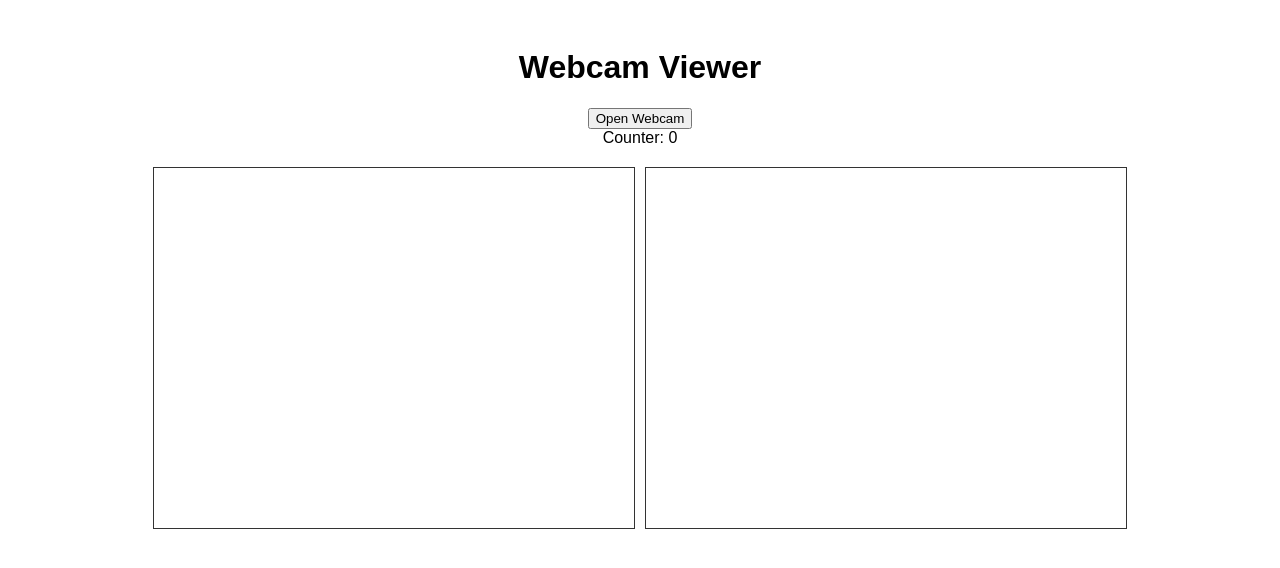
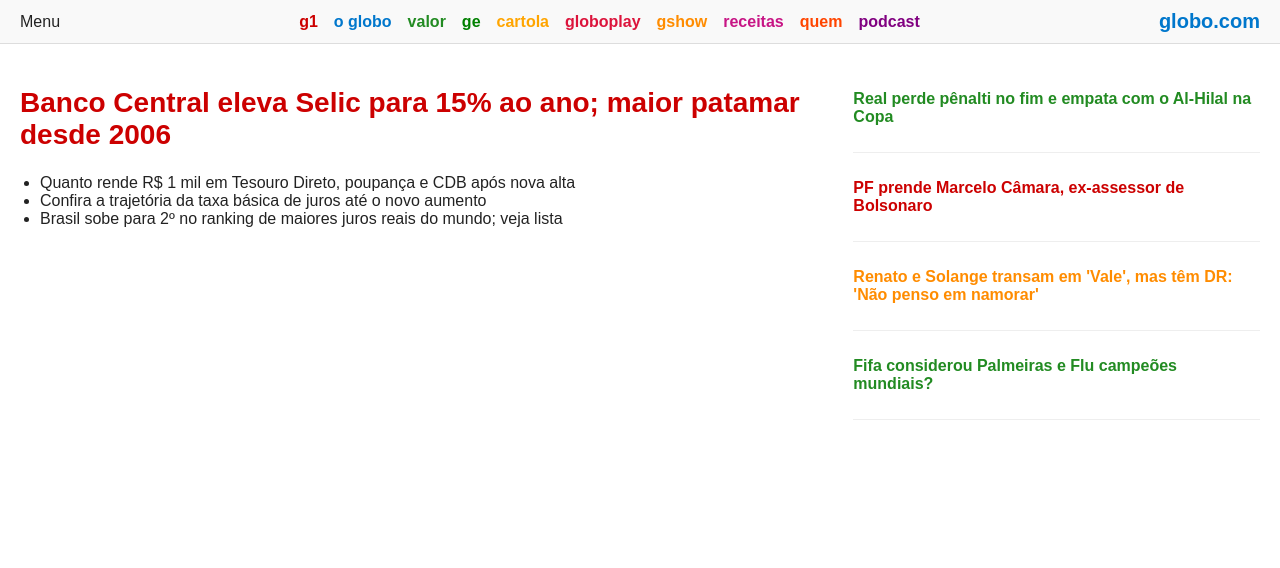
Before and after one commit to vinibf200888/TesteGPT, a plain HTML site: page index.html in a window 1280 px wide. Drawn offline with Linux system fonts and the light colour scheme.

Commit message:
Replace project with news portal

```diff
--- a/index.html
+++ b/index.html
@@ -1,22 +1,60 @@
 <!DOCTYPE html>
-<html lang="en">
+<html lang="pt-BR">
 <head>
-  <meta charset="UTF-8">
-  <meta name="viewport" content="width=device-width, initial-scale=1.0">
-  <title>Webcam Viewer</title>
-  <link rel="stylesheet" href="style.css">
+    <meta charset="UTF-8">
+    <meta name="viewport" content="width=device-width, initial-scale=1.0">
+    <title>Portal de Notícias</title>
+    <link rel="stylesheet" href="styles.css">
 </head>
 <body>
-  <h1>Webcam Viewer</h1>
-  <button id="start">Open Webcam</button>
-  <div id="counter">Counter: <span id="count">0</span></div>
-  <div id="viewer">
-    <video id="video" class="input_video" autoplay playsinline></video>
-    <canvas id="output" class="output_canvas" width="640" height="480"></canvas>
-  </div>
-  <script src="https://cdn.jsdelivr.net/npm/@mediapipe/hands/hands.js"></script>
-  <script src="https://cdn.jsdelivr.net/npm/@mediapipe/drawing_utils/drawing_utils.js"></script>
-  <script src="https://cdn.jsdelivr.net/npm/@mediapipe/camera_utils/camera_utils.js"></script>
-  <script src="script.js"></script>
+
+<header>
+    <div class="topbar">
+        <span id="menu-toggle">Menu</span>
+        <nav id="main-nav">
+            <a href="#">g1</a>
+            <a href="#">o globo</a>
+            <a href="#">valor</a>
+            <a href="#">ge</a>
+            <a href="#">cartola</a>
+            <a href="#">globoplay</a>
+            <a href="#">gshow</a>
+            <a href="#">receitas</a>
+            <a href="#">quem</a>
+            <a href="#">podcast</a>
+        </nav>
+        <div class="logo">globo.com</div>
+    </div>
+</header>
+
+<main class="content">
+
+    <section class="main-headline">
+        <h1>Banco Central eleva Selic para 15% ao ano; maior patamar desde 2006</h1>
+        <ul>
+            <li>Quanto rende R$ 1 mil em Tesouro Direto, poupança e CDB após nova alta</li>
+            <li>Confira a trajetória da taxa básica de juros até o novo aumento</li>
+            <li>Brasil sobe para 2º no ranking de maiores juros reais do mundo; veja lista</li>
+        </ul>
+    </section>
+
+    <section class="side-news">
+        <article class="green">
+            <p>Real perde pênalti no fim e empata com o Al-Hilal na Copa</p>
+        </article>
+        <article class="red">
+            <p>PF prende Marcelo Câmara, ex-assessor de Bolsonaro</p>
+        </article>
+        <article class="orange">
+            <p>Renato e Solange transam em 'Vale', mas têm DR: 'Não penso em namorar'</p>
+        </article>
+        <article class="green">
+            <p>Fifa considerou Palmeiras e Flu campeões mundiais?</p>
+        </article>
+    </section>
+
+</main>
+
+<script src="script.js"></script>
 </body>
 </html>
--- a/script.js
+++ b/script.js
@@ -1,85 +1,8 @@
-const button = document.getElementById('start');
-const video = document.getElementById('video');
-const canvasElement = document.getElementById('output');
-const canvasCtx = canvasElement.getContext('2d');
-const countElement = document.getElementById('count');
+const toggle = document.getElementById('menu-toggle');
+const nav = document.getElementById('main-nav');
 
-let count = 0;
-let indexPose = false;
-let indexLowered = false;
-
-button.addEventListener('click', async () => {
-  try {
-    const stream = await navigator.mediaDevices.getUserMedia({ video: true });
-    video.srcObject = stream;
-    await video.play();
-    startDetection();
-    button.disabled = true;
-  } catch (err) {
-    alert('Could not access webcam: ' + err.message);
-  }
-});
-
-function startDetection() {
-  const hands = new Hands({
-    locateFile: (file) => `https://cdn.jsdelivr.net/npm/@mediapipe/hands/${file}`
+if (toggle) {
+  toggle.addEventListener('click', () => {
+    nav.classList.toggle('open');
   });
-  hands.setOptions({
-    maxNumHands: 1,
-    modelComplexity: 1,
-    minDetectionConfidence: 0.7,
-    minTrackingConfidence: 0.5
-  });
-  hands.onResults(onResults);
-
-  const camera = new Camera(video, {
-    onFrame: async () => {
-      await hands.send({ image: video });
-    },
-    width: 640,
-    height: 480
-  });
-  camera.start();
 }
-
-function onResults(results) {
-  canvasCtx.save();
-  canvasCtx.clearRect(0, 0, canvasElement.width, canvasElement.height);
-  canvasCtx.drawImage(results.image, 0, 0, canvasElement.width, canvasElement.height);
-
-  if (results.multiHandLandmarks && results.multiHandLandmarks.length > 0) {
-    for (const landmarks of results.multiHandLandmarks) {
-      drawConnectors(canvasCtx, landmarks, HAND_CONNECTIONS, { color: '#00FF00', lineWidth: 2 });
-      drawLandmarks(canvasCtx, landmarks, { color: '#FF0000', lineWidth: 1 });
-      detectIndex(landmarks);
-    }
-  } else {
-    indexPose = false;
-  }
-
-  canvasCtx.restore();
-}
-
-function detectIndex(landmarks) {
-  const indexUp = landmarks[8].y < landmarks[6].y;
-  const middleUp = landmarks[12].y < landmarks[10].y;
-  const ringUp = landmarks[16].y < landmarks[14].y;
-  const pinkyUp = landmarks[20].y < landmarks[18].y;
-  const thumbUp = landmarks[4].y < landmarks[2].y;
-
-  const indexOnlyUp = indexUp && !middleUp && !ringUp && !pinkyUp && !thumbUp;
-
-  if (indexOnlyUp) {
-    if (indexLowered) {
-      count++;
-      countElement.textContent = count.toString();
-      indexLowered = false;
-    }
-    indexPose = true;
-  } else {
-    if (indexPose) {
-      indexLowered = true;
-    }
-    indexPose = false;
-  }
-}
--- a/style.css
+++ /dev/null
@@ -1,29 +0,0 @@
-body {
-  font-family: Arial, sans-serif;
-  display: flex;
-  flex-direction: column;
-  align-items: center;
-  padding: 20px;
-}
-
-video,
-canvas {
-  margin-top: 20px;
-  width: 100%;
-  max-width: 600px;
-  border: 1px solid #333;
-}
-
-#viewer {
-  display: flex;
-  justify-content: center;
-  gap: 10px;
-  width: 100%;
-}
-
-#viewer video,
-#viewer canvas {
-  margin-top: 20px;
-  width: 48%;
-  max-width: 480px;
-}
--- /dev/null
+++ b/styles.css
@@ -0,0 +1,89 @@
+body {
+    font-family: Arial, sans-serif;
+    background-color: #fff;
+    color: #222;
+    margin: 0;
+    padding: 0;
+}
+
+header .topbar {
+    display: flex;
+    align-items: center;
+    justify-content: space-between;
+    background-color: #f9f9f9;
+    padding: 10px 20px;
+    border-bottom: 1px solid #ddd;
+}
+
+header nav {
+    display: flex;
+    flex-wrap: wrap;
+}
+
+header nav a {
+    margin: 0 8px;
+    text-decoration: none;
+    font-weight: bold;
+    color: #555;
+}
+
+header nav a:nth-child(1) { color: #c00; }
+header nav a:nth-child(2) { color: #0077cc; }
+header nav a:nth-child(3) { color: #228b22; }
+header nav a:nth-child(4) { color: #008000; }
+header nav a:nth-child(5) { color: #ffa500; }
+header nav a:nth-child(6) { color: #dc143c; }
+header nav a:nth-child(7) { color: #ff8c00; }
+header nav a:nth-child(8) { color: #c71585; }
+header nav a:nth-child(9) { color: #ff4500; }
+header nav a:nth-child(10) { color: #800080; }
+
+.logo {
+    font-weight: bold;
+    color: #0077cc;
+    font-size: 20px;
+}
+
+.content {
+    display: grid;
+    grid-template-columns: 2fr 1fr;
+    gap: 20px;
+    padding: 20px;
+}
+
+.main-headline h1 {
+    color: #c00;
+    font-size: 28px;
+}
+
+.main-headline ul {
+    list-style-type: disc;
+    padding-left: 20px;
+}
+
+.side-news article {
+    border-bottom: 1px solid #eee;
+    padding: 10px 0;
+    font-weight: bold;
+}
+
+.side-news .green { color: #228b22; }
+.side-news .red { color: #c00; }
+.side-news .orange { color: #ff8c00; }
+
+@media screen and (max-width: 768px) {
+    .content {
+        grid-template-columns: 1fr;
+    }
+
+    header nav {
+        display: none;
+        width: 100%;
+        margin-top: 10px;
+    }
+
+    header nav.open {
+        display: flex;
+        flex-direction: column;
+    }
+}
```
Also changed, not shown: README.md.
